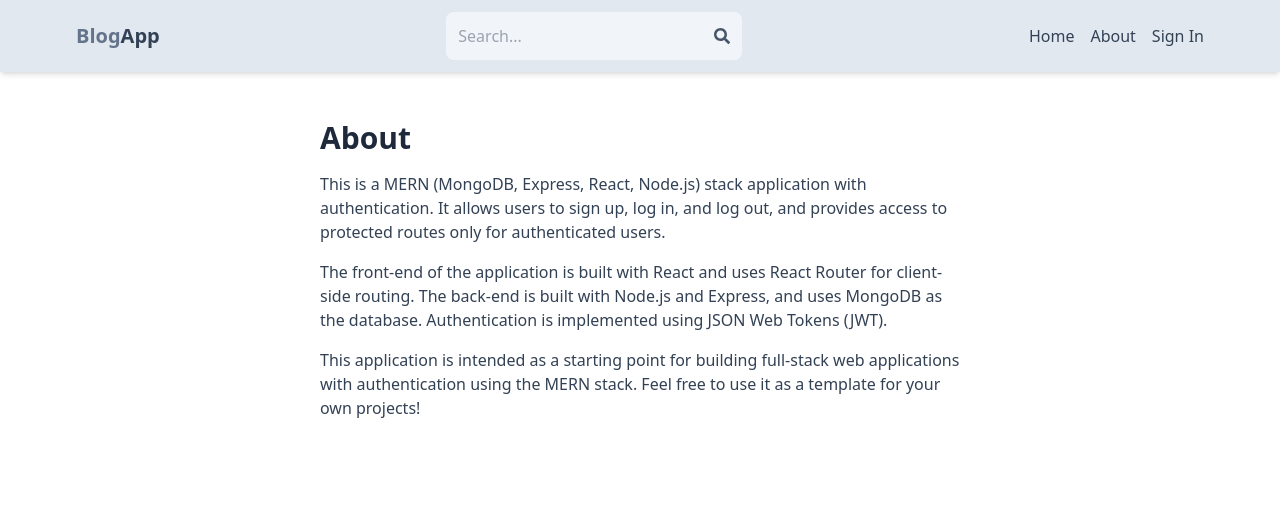
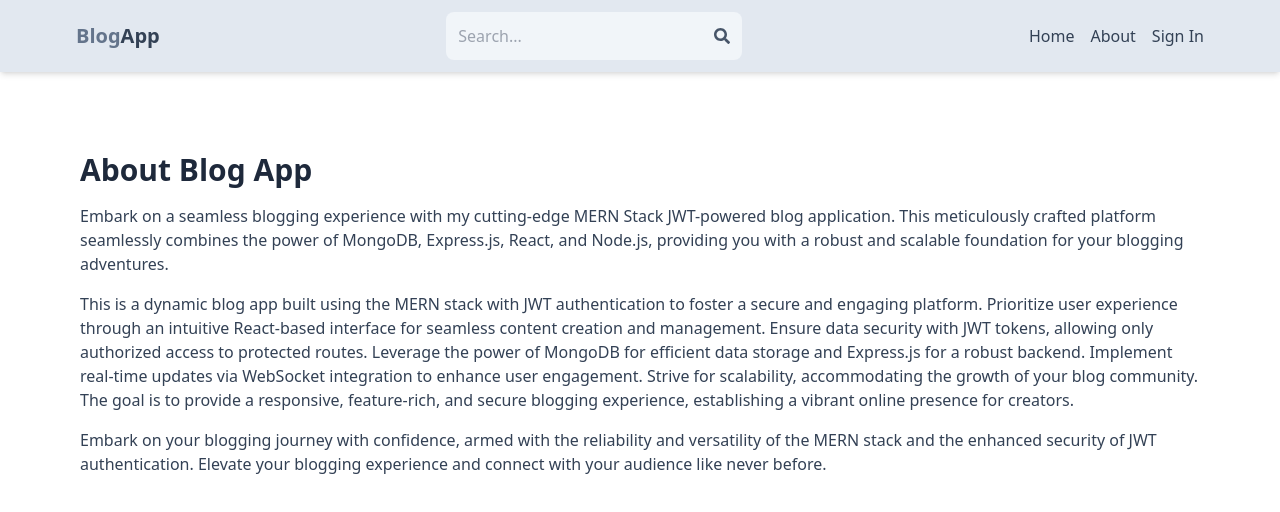
Before and after one commit to abhinavsinha107/mern-auth, a React (Vite) app in the folder client/: page /about in a window 1280 px wide. Shown: the top 512 px of the page. Built offline with nearby package versions, Linux system fonts and the light colour scheme; no server answers.

Commit message:
completed about page

```diff
--- a/client/src/pages/About.jsx
+++ b/client/src/pages/About.jsx
@@ -1,22 +1,31 @@
 const About = () => {
   return (
-    <div className="px-4 py-12 max-w-2xl mx-auto">
-      <h1 className="text-3xl font-bold  mb-4 text-slate-800">About</h1>
+    <div className="py-20 px-4 max-w-6xl mx-auto">
+      <h1 className="text-3xl font-bold mb-4 text-slate-800">About Blog App</h1>
       <p className="mb-4 text-slate-700">
-        This is a MERN (MongoDB, Express, React, Node.js) stack application with
-        authentication. It allows users to sign up, log in, and log out, and
-        provides access to protected routes only for authenticated users.
+        Embark on a seamless blogging experience with my cutting-edge MERN Stack
+        JWT-powered blog application. This meticulously crafted platform
+        seamlessly combines the power of MongoDB, Express.js, React, and
+        Node.js, providing you with a robust and scalable foundation for your
+        blogging adventures.
       </p>
       <p className="mb-4 text-slate-700">
-        The front-end of the application is built with React and uses React
-        Router for client-side routing. The back-end is built with Node.js and
-        Express, and uses MongoDB as the database. Authentication is implemented
-        using JSON Web Tokens (JWT).
+        This is a dynamic blog app built using the MERN stack with JWT authentication
+        to foster a secure and engaging platform. Prioritize user experience
+        through an intuitive React-based interface for seamless content creation
+        and management. Ensure data security with JWT tokens, allowing only
+        authorized access to protected routes. Leverage the power of MongoDB for
+        efficient data storage and Express.js for a robust backend. Implement
+        real-time updates via WebSocket integration to enhance user engagement.
+        Strive for scalability, accommodating the growth of your blog community.
+        The goal is to provide a responsive, feature-rich, and secure blogging
+        experience, establishing a vibrant online presence for creators.
       </p>
       <p className="mb-4 text-slate-700">
-        This application is intended as a starting point for building full-stack
-        web applications with authentication using the MERN stack. Feel free to
-        use it as a template for your own projects!
+        Embark on your blogging journey with confidence, armed with the
+        reliability and versatility of the MERN stack and the enhanced security
+        of JWT authentication. Elevate your blogging experience and connect with
+        your audience like never before.
       </p>
     </div>
   );
```
